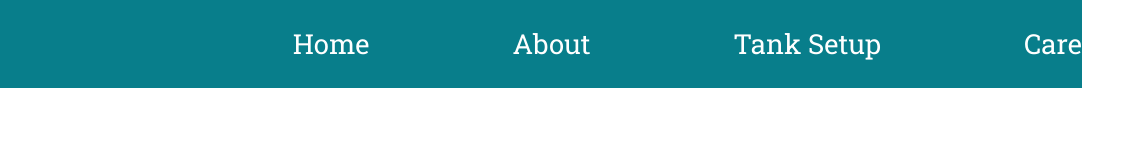
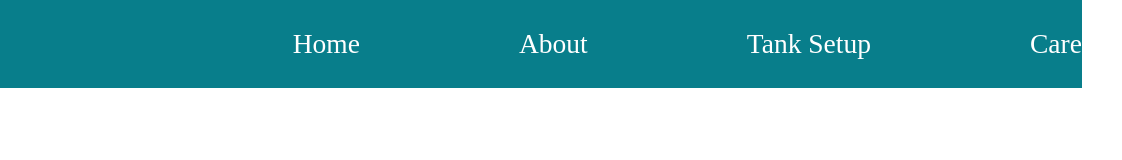
Before and after one commit to Binghamton-University-Design/p3-abarua1998, a plain HTML site: page index.html in a window 1280 px wide. Shown: the full height of the page, 158-1280 px from the left. Drawn offline with nearby package versions, Linux system fonts and the light colour scheme.

Commit message:
font stuff

```diff
--- a/css/style.css
+++ b/css/style.css
@@ -8,7 +8,7 @@
 
 body {
 	margin: 0;
-  font-family: 'Roboto Slab', serif;
+  font-family: 'Open Sans', sans-serif
   font-weight: 400;
 }
 
--- a/index.html
+++ b/index.html
@@ -11,8 +11,7 @@
 		<link rel="stylesheet" type="text/css" href="css/style.css">
 
 		<link rel="preconnect" href="https://fonts.gstatic.com">
-		<link href="https://fonts.googleapis.com/css2?family=Roboto+Slab&display=swap" rel="stylesheet">
-
+		<link href="https://fonts.googleapis.com/css2?family=Open+Sans&display=swap" rel="stylesheet">
 
 	</head>
 
```
Also changed, not shown: care.html (+4 -0 lines).
